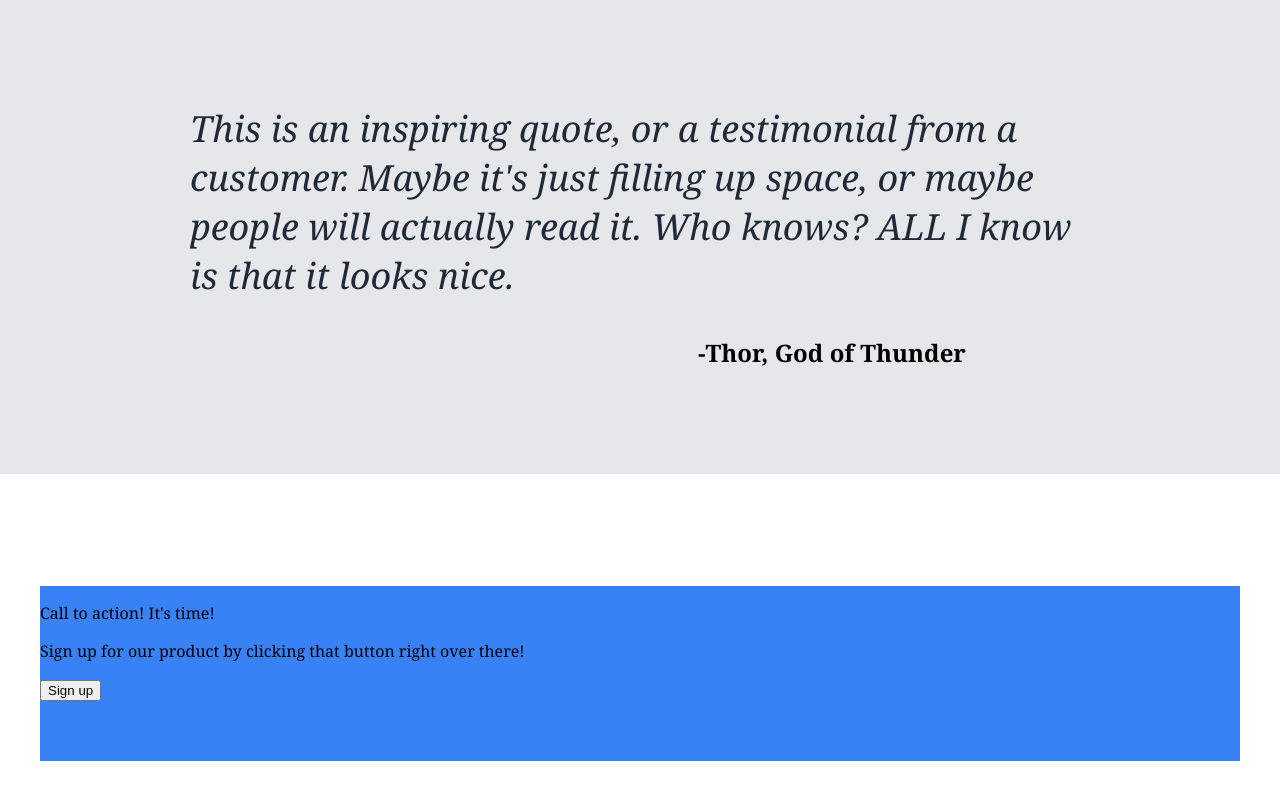
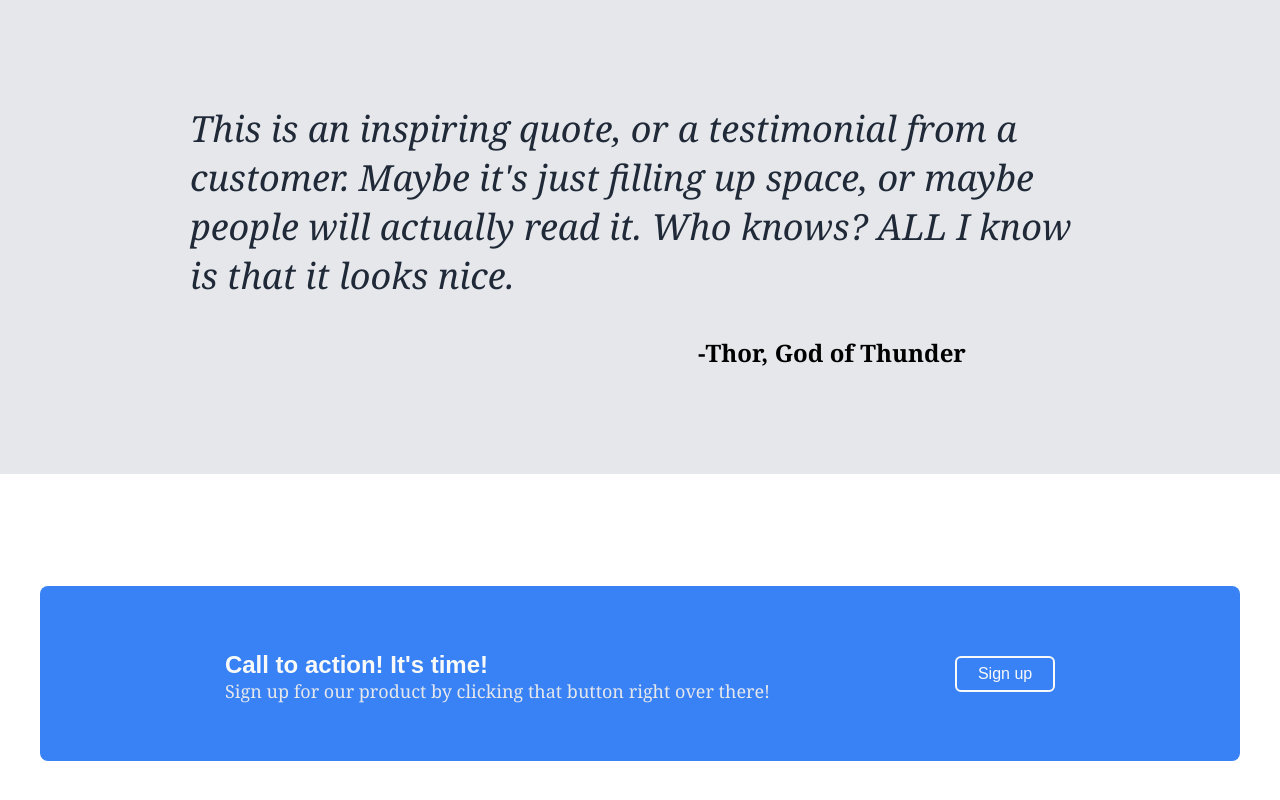
Before and after one commit to PBNJ0613/landing-page, a plain HTML site: page index.html in a window 1280 px wide. Shown: the part 1050-1850 px from the top of the page. Drawn offline with Linux system fonts and the light colour scheme.

Commit message:
Second iteration of section 4

```diff
--- a/index.html
+++ b/index.html
@@ -74,9 +74,13 @@
     </div>
     <div class="section4">
       <div class="box">
-        <p class="action">Call to action! It's time!</p>
-        <p class="sub">Sign up for our product by clicking that button right over there!</p>
-        <button class="s4-button">Sign up</button>
+        <div class="s4-left">
+          <p class="action">Call to action! It's time!</p>
+          <p class="sub">
+            Sign up for our product by clicking that button right over there!
+          </p>
+        </div>
+        <div class="s4-right"><button class="s4-button">Sign up</button></div>
       </div>
     </div>
   </body>
--- a/style.css
+++ b/style.css
@@ -173,4 +173,34 @@ a {
   background-color: #3882f6;
   height: 175px;
   width: 1200px;
+  border-radius: 8px;
+  display: flex;
+  justify-content: space-evenly;
+  align-items: center;
 }
+
+.action {
+  color: #f9faf8;
+  font-size: 24px;
+  font-weight: 600;
+  font-family: sans-serif;
+  margin-bottom: 0;
+}
+
+.sub {
+  color: #E5E7EB;
+  font-size: 18px;
+  font-weight: 100;
+  margin-top: 0;
+}
+
+.s4-button {
+  background-color: #3882f6;
+  color: #f9faf8;
+  border: solid #f9faf8;
+  border-radius: 6px;
+  width: 100px;
+  padding: 7px 15px;
+  font-size: 16px;
+  border-width: 2px;
+}
```
